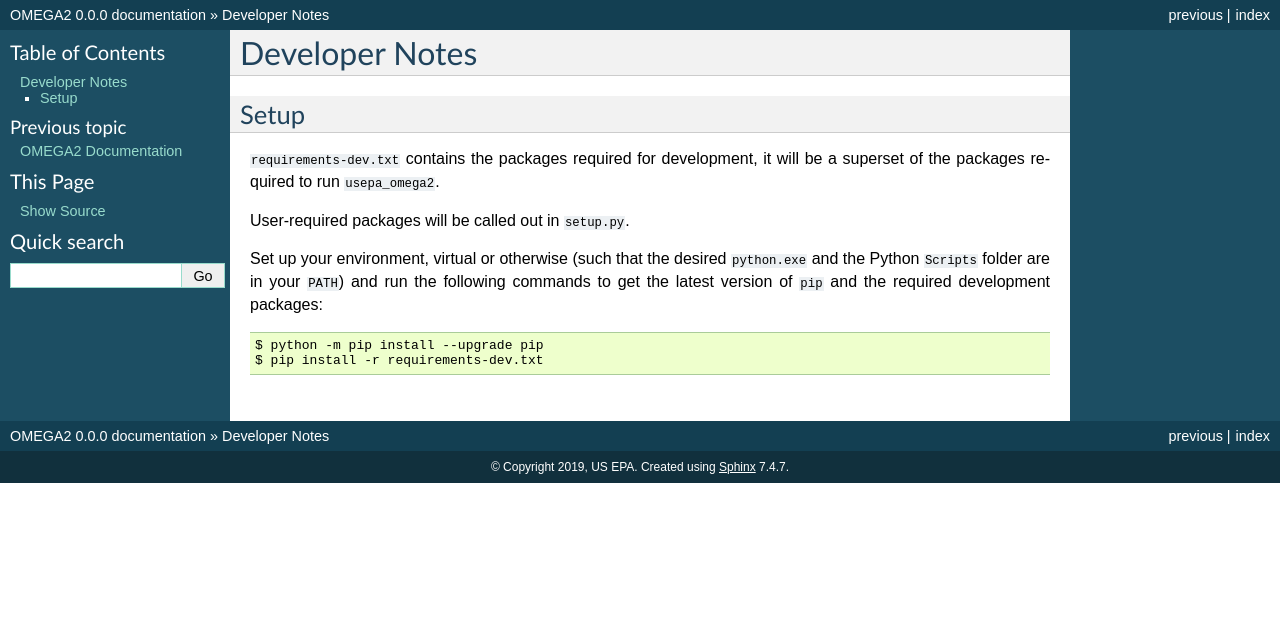
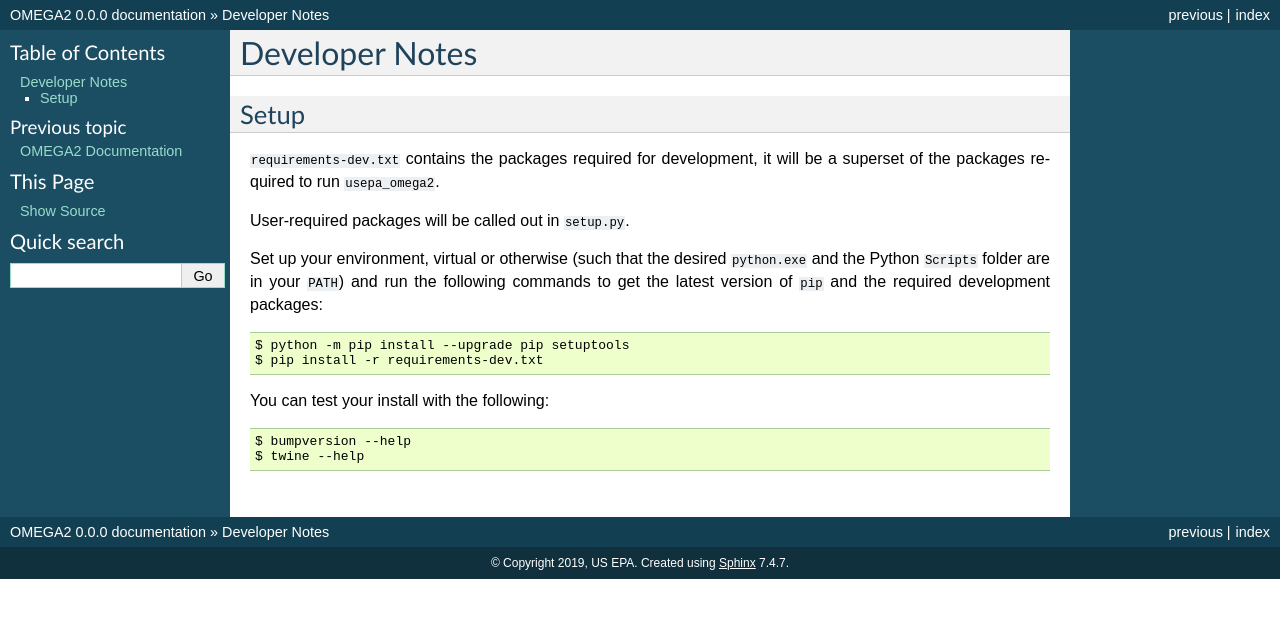
Before and after one commit to USEPA/EPA_OMEGA_Model, a Sphinx documentation site: the page built from doc/source/developer.rst, in a window 1280 px wide. Shown: the top 618 px of the page. Built offline with Sphinx 7.4.7, drawn with Linux system fonts in a browser that asks for light colours; pages that are not in the unit, such as notebooks, are missing from menus.

Commit message:
updates for developer notes

```diff
--- a/doc/source/developer.rst
+++ b/doc/source/developer.rst
@@ -15,5 +15,12 @@ and the required development packages:
 
 ::
 
-    $ python -m pip install --upgrade pip
+    $ python -m pip install --upgrade pip setuptools
     $ pip install -r requirements-dev.txt
+
+You can test your install with the following:
+
+::
+
+    $ bumpversion --help
+    $ twine --help
--- a/requirements-dev.txt
+++ b/requirements-dev.txt
@@ -1,3 +1,2 @@
-setuptools>=41.0.1
 bump2version>=0.5.10
 twine>=1.13.0
```
